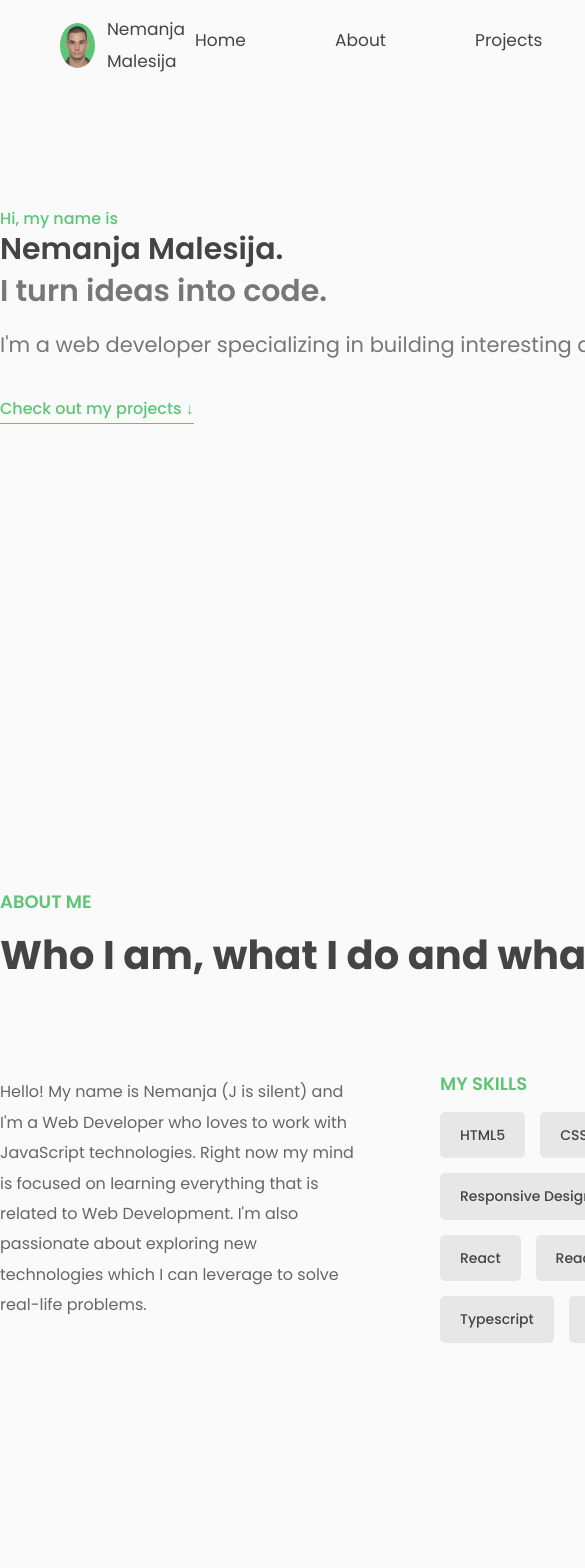
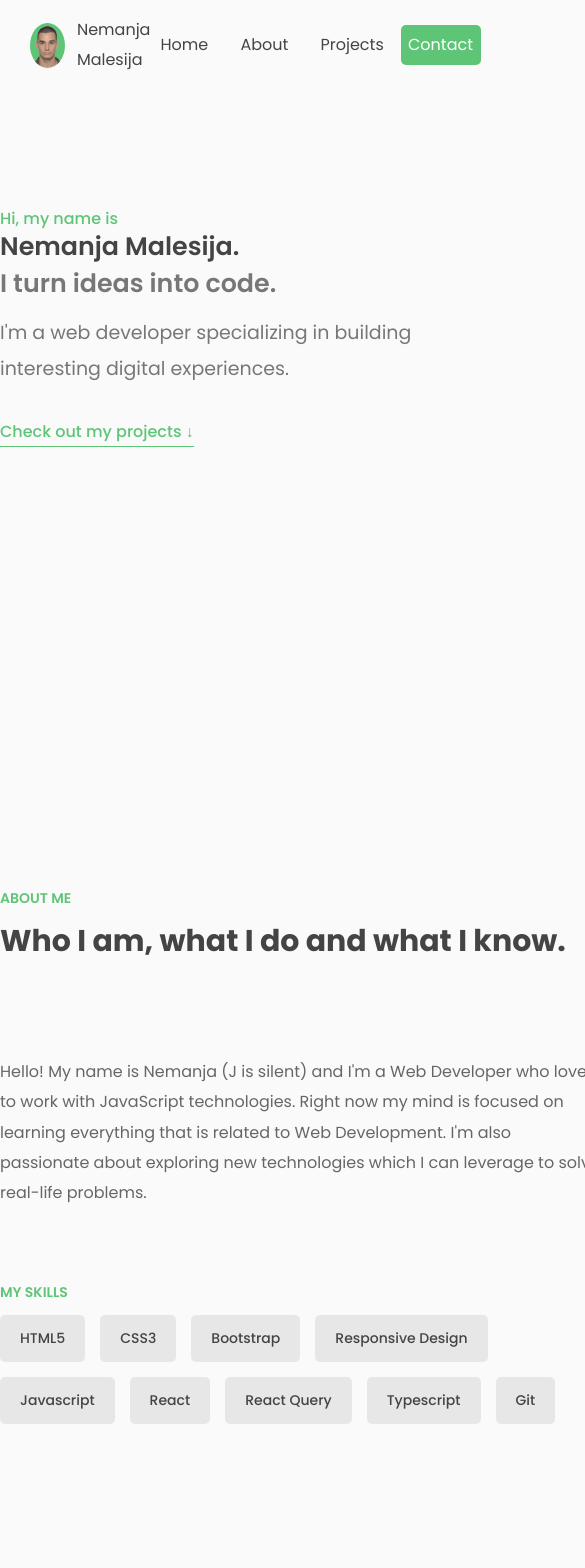
Before and after one commit to nemanjamalesija/portfolio-website, a React (Create React App) app: page / in a window 390 px wide. Shown: the top 1568 px of the page, 585 px wide, since content can reach past the window. Built offline with nearby package versions, Linux system fonts and the light colour scheme.

Commit message:
Add responsive

```diff
--- a/src/components/about.css
+++ b/src/components/about.css
@@ -51,3 +51,13 @@
     font-size: 1.4rem;
   }
 }
+
+@media (max-width: 821px) {
+  .container-content {
+    display: flex;
+    flex-direction: column;
+  }
+}
+
+@media (max-width: 691px) {
+}
--- a/src/components/contact.css
+++ b/src/components/contact.css
@@ -78,3 +78,22 @@ textarea,
     font-size: 1.6rem;
   }
 }
+
+@media (max-width: 691px) {
+  .form-container {
+    max-width: 50rem;
+    padding: 3.6rem 4rem 4rem 4rem;
+  }
+
+  .form-contact input,
+  textarea,
+  .btn-form,
+  .p-success,
+  .p-failure {
+    font-size: 1.4rem;
+  }
+
+  .form-contact textarea {
+    min-height: 10rem;
+  }
+}
--- a/src/components/footer.css
+++ b/src/components/footer.css
@@ -60,3 +60,9 @@
   margin-right: 1rem;
   width: 2.5rem;
 }
+
+@media (max-width: 691px) {
+  .footer-upper {
+    padding: 4.8rem 0;
+  }
+}
--- a/src/components/hero.css
+++ b/src/components/hero.css
@@ -79,3 +79,32 @@
     width: 80rem;
   }
 }
+
+@media (max-width: 821px) {
+  .section-hero {
+    width: 70rem;
+  }
+}
+
+@media (max-width: 821px) {
+  .section-hero {
+    width: 60rem;
+  }
+}
+
+@media (max-width: 691px) {
+  .big-heading,
+  .smaller-heading {
+    font-size: clamp(2.5rem, 6.5vw, 6.5rem);
+  }
+
+  .hero-paragraph {
+    font-size: 1.9rem;
+  }
+}
+
+@media (max-width: 595px) {
+  .section-hero {
+    width: 50rem;
+  }
+}
--- a/src/components/nav.css
+++ b/src/components/nav.css
@@ -36,6 +36,7 @@
 .links-list {
   display: flex;
   justify-content: space-between;
+  align-items: center;
   list-style-type: none;
 }
 
@@ -68,3 +69,28 @@
 .full-opacity {
   opacity: 1;
 }
+
+@media (max-width: 915px) {
+  .list-item {
+    min-width: 10rem;
+  }
+}
+
+@media (max-width: 691px) {
+  .nav {
+    padding: 0 3rem;
+  }
+
+  .links-list {
+    width: auto;
+  }
+
+  .list-item {
+    min-width: 8rem;
+    font-size: 1.6rem;
+  }
+
+  .author-paragraph {
+    font-size: 1.6rem;
+  }
+}
--- a/src/components/projects.css
+++ b/src/components/projects.css
@@ -25,3 +25,20 @@
   display: flex;
   gap: 1.2rem;
 }
+
+@media (max-width: 821px) {
+  .project-display-item {
+    display: grid;
+    grid-template-columns: 1fr;
+  }
+
+  .project-display-description-div {
+    grid-row: 2;
+  }
+}
+
+@media (max-width: 691px) {
+  .project-display-description-p {
+    font-size: 1.6rem;
+  }
+}
--- a/src/index.css
+++ b/src/index.css
@@ -116,3 +116,30 @@ a:visited {
     width: 80rem;
   }
 }
+
+@media (max-width: 821px) {
+  .container {
+    width: 70rem;
+  }
+
+  .subheading {
+    font-size: 1.4rem;
+  }
+
+  .heading-secondary {
+    font-size: 3.6rem;
+  }
+}
+
+@media (max-width: 821px) {
+  .container {
+    width: 60rem;
+  }
+
+  .subheading {
+    font-size: 1.4rem;
+  }
+  .heading-secondary {
+    font-size: 3rem;
+  }
+}
```
